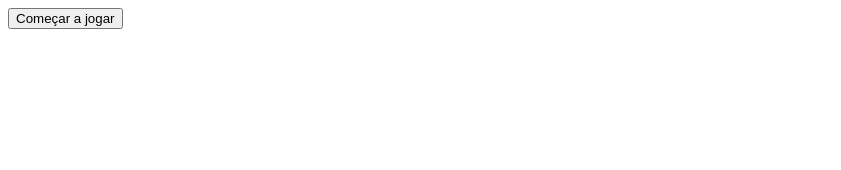
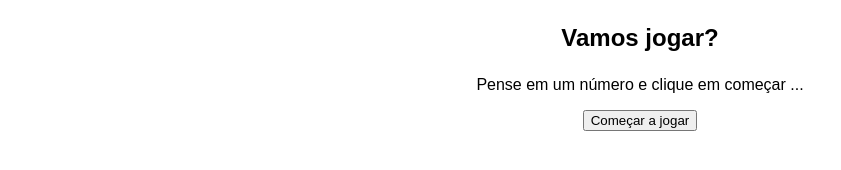
Before and after one commit to lekkinhah/JogoBinarioReactJS, a React app: page / in a window 1280 px wide. Shown: the whole page, without its empty margins (0-841 px from the left). Built offline with nearby package versions, Linux system fonts and the light colour scheme.

Commit message:
Updata CSS

```diff
--- a/src/index.js
+++ b/src/index.js
@@ -23,7 +23,15 @@ function App() {
   };
 
   if (estado === "BEGINING") {
-    return <button onClick={StartGame}>Começar a jogar</button>;
+    return (
+      <div className="App">
+        <div>
+          <p className="textoInicial">Vamos jogar?</p>
+          <p>Pense em um número e clique em começar ... </p>
+        </div>
+        <button onClick={StartGame}>Começar a jogar</button>
+      </div>
+    );
   }
 
   const menor = () => {
@@ -47,7 +55,7 @@ function App() {
 
   if (estado === "END") {
     return (
-      <div>
+      <div className="App">
         <p>
           Acertei o número {palpite} com {numeroPapite} chutes!!
         </p>
--- a/src/styles.css
+++ b/src/styles.css
@@ -2,3 +2,7 @@
   font-family: sans-serif;
   text-align: center;
 }
+.textoInicial {
+  font-size: 24px;
+  font-weight: bold;
+}
```
